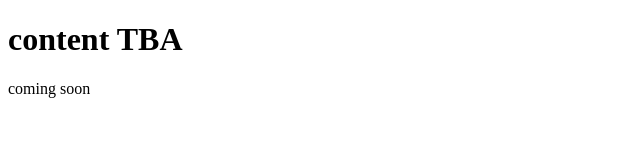
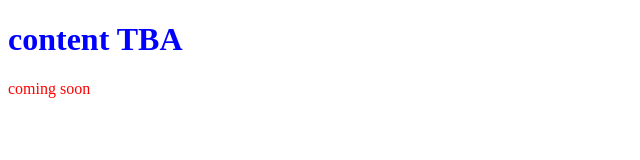
Before and after one commit to RodaHGithub/Media_Query_Tryouts, a plain HTML site: page index.html in a window 1280 px wide. Shown: the whole page, without its empty margins (0-640 px from the left). Drawn offline with Linux system fonts and the light colour scheme.

Commit message:
Update index.html

```diff
--- a/index.html
+++ b/index.html
@@ -5,7 +5,7 @@
      <meta charset="utf-8">
      <title>Media Queries</title>
 
-     <!-- <link rel="stylesheet"  href="index.css"/>  -->
+     <link rel="stylesheet"  href="index.css"/>
   </head>
 
 <body>
```
